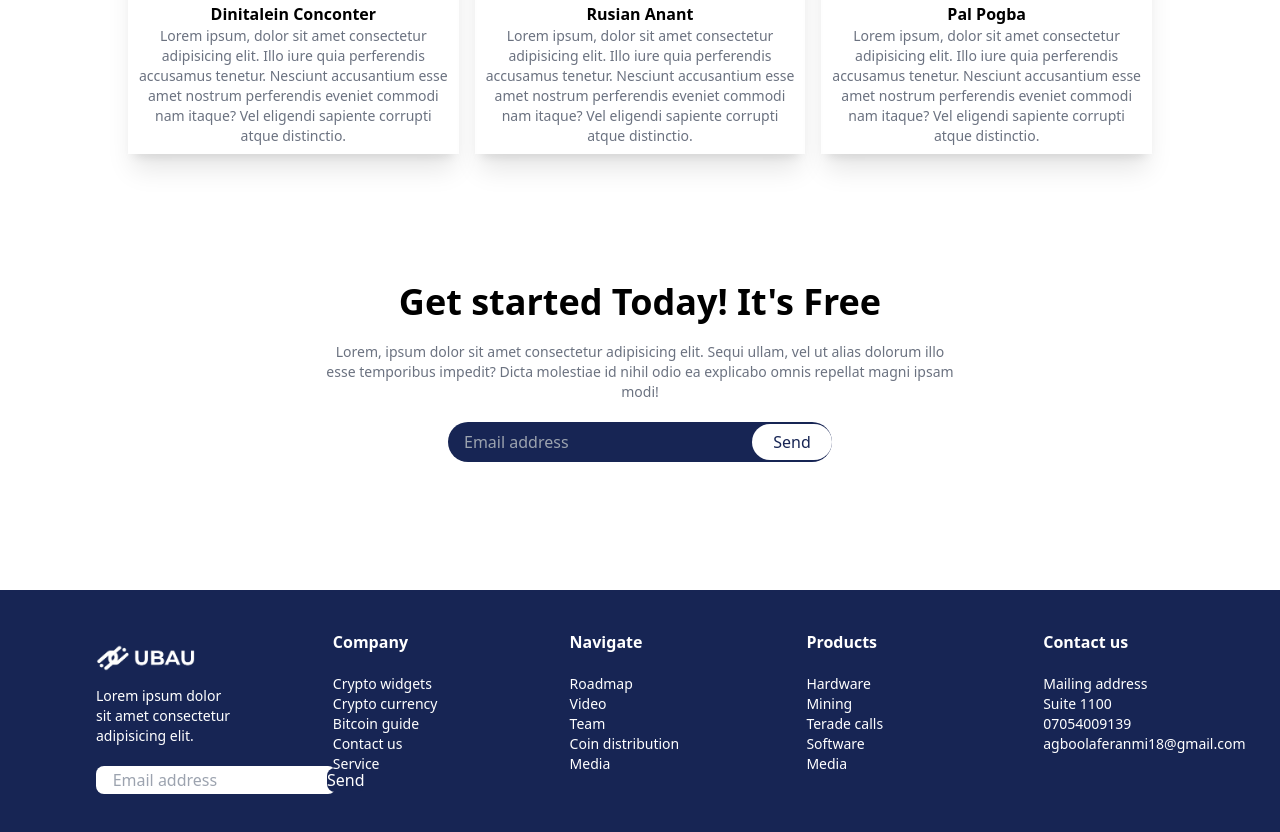
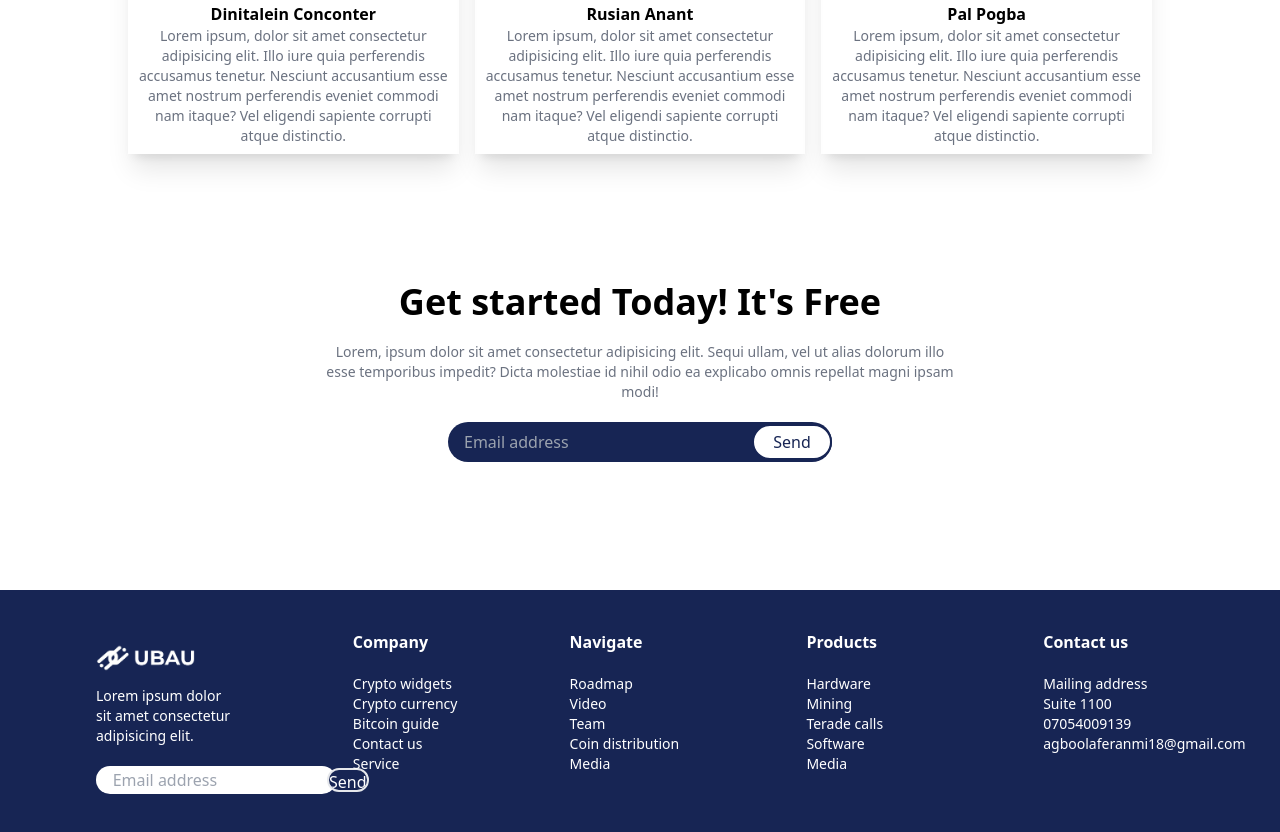
Before and after one commit to JFstudios03/feranmi-tailwindcss-mini-project, a website: page src/index.html in a window 1280 px wide. Shown: the part 2257-3089 px from the top of the page. Drawn offline with nearby package versions, Linux system fonts and the light colour scheme.

Commit message:
Update index.html

```diff
--- a/src/index.html
+++ b/src/index.html
@@ -115,7 +115,7 @@
         <p class="text-sm text-gray-500 w-6/12 mt-5 m-auto">Lorem, ipsum dolor sit amet consectetur adipisicing elit. Sequi ullam, vel ut alias dolorum illo esse temporibus impedit? Dicta molestiae id nihil odio ea explicabo omnis repellat magni ipsam modi!</p>
         <form action="" class="bg-blue-950 w-96 h-10 max-w-lg m-auto mt-5 flex items-center rounded-3xl text-white">
             <input type="email" name="email" id="" placeholder="Email address" class="flex-1 border-0 outline-0 bg-transparent pl-4">
-            <input type="button" value="Send" class="bg-white p-0 w-20 h-9 text-blue-950 rounded-3xl">
+            <input type="button" value="Send" class="bg-white p-0 w-20 h-9 text-blue-950 border-2 border-blue-950 rounded-3xl">
         </form>
     </section>
 
@@ -124,13 +124,13 @@
         <div>
             <img src="img/logo.png" alt="" width="70%">
             <p class="text-white text-sm">Lorem ipsum dolor sit amet consectetur adipisicing elit.</p>
-            <form action="" class="bg-white w-60 h-7 max-w-lg mt-5 flex items-center rounded-lg">
+            <form action="" class="bg-white w-60 h-7 max-w-lg mt-5 flex items-center rounded-3xl">
                 <input type="email" name="email" id="" placeholder="    Email address" class="flex-1 border-0 outline-0 bg-transparent">
-                <input type="button" value="Send" class="bg-blue-950 p-0 w-20 h-6 text-white rounded-lg">
+                <input type="button" value="Send" class="bg-blue-950 p-0 w-20 h-6 text-white border-2 rounded-3xl">
             </form>
         </div>
 
-        <div class="text-white">
+        <div class="text-white pl-5">
             <p class="font-bold mb-5">Company</p>
             <p class="text-sm">Crypto widgets</p>
             <p class="text-sm">Crypto currency</p>
```
